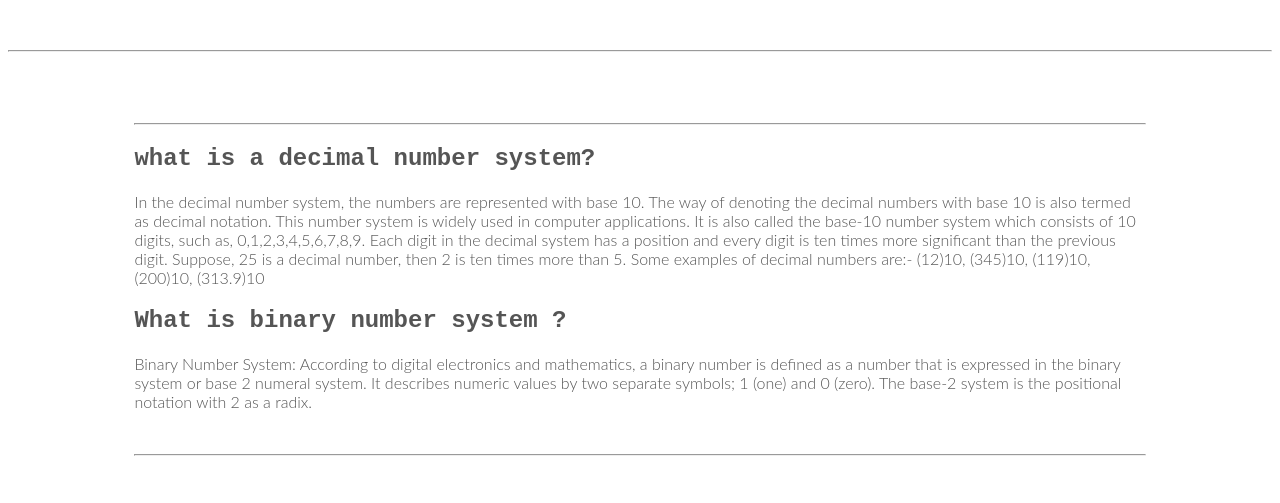
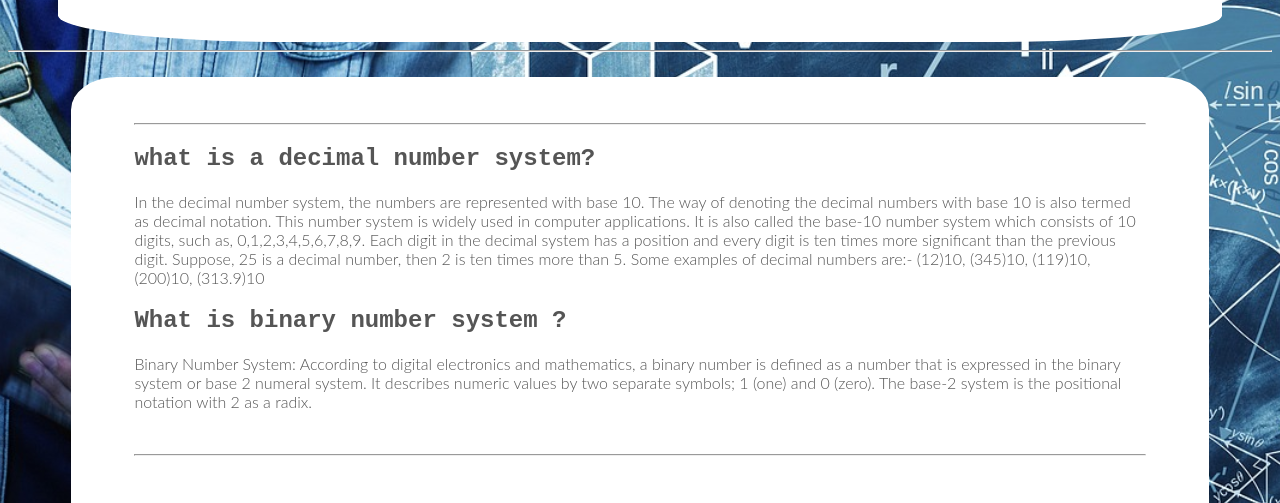
Before and after one commit to vishnushashankgupta/Decimal-to-Binary-Convertor, a plain HTML site: page main.html in a window 1280 px wide. Shown: the part 142-645 px from the top of the page. Drawn offline with Linux system fonts and the light colour scheme.

Commit message:
Update main.html

```diff
--- a/main.html
+++ b/main.html
@@ -7,7 +7,7 @@
     <title>Decimal to Binary</title>
     <link rel="stylesheet" href="styles.css">
 </head>
-<body background="images/book-4126483_1920.jpg">
+<body background="book-4126483_1920.jpg">
     <div class="navbar">
         <div class="heading">
             <br>
```
